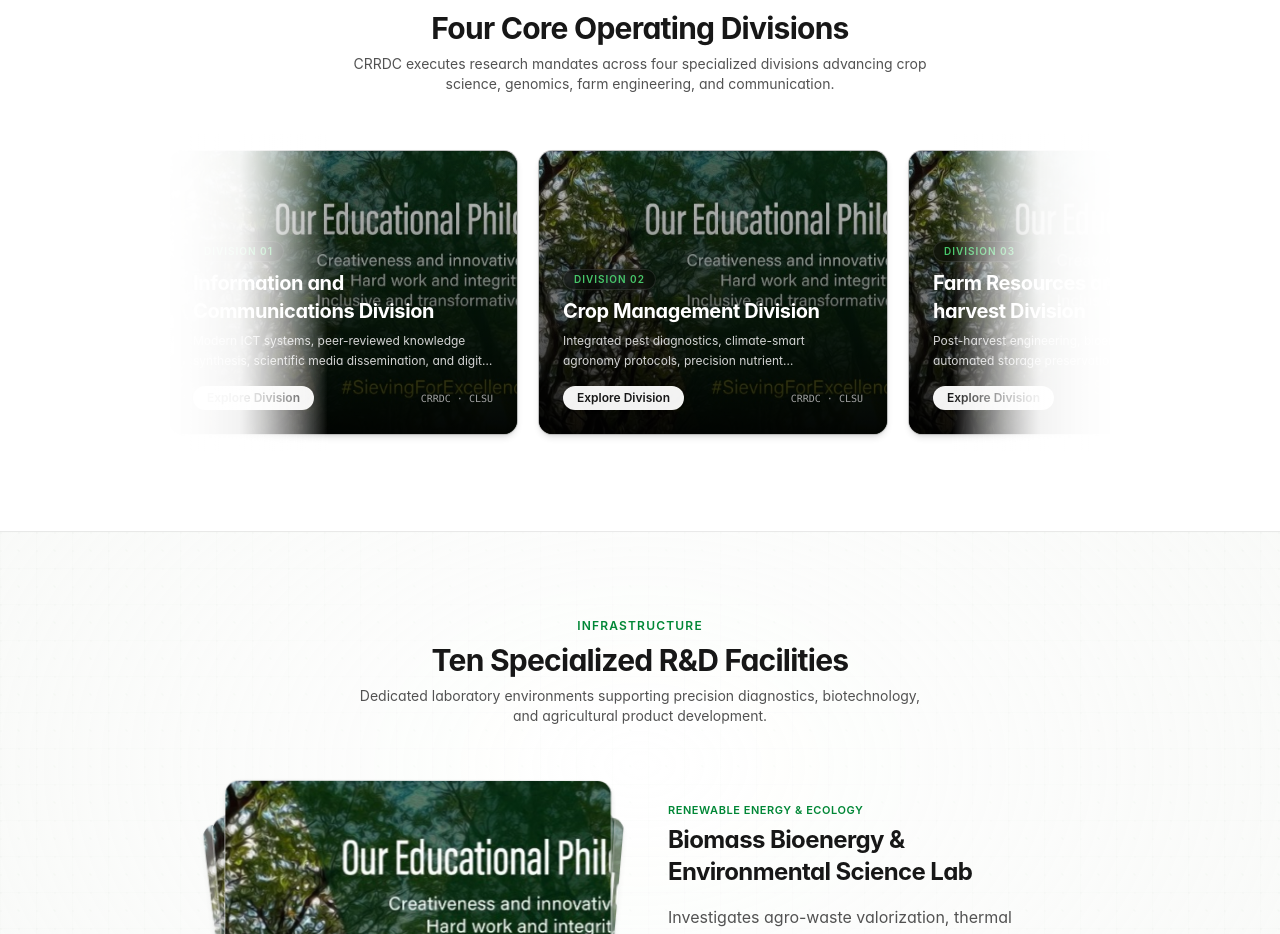
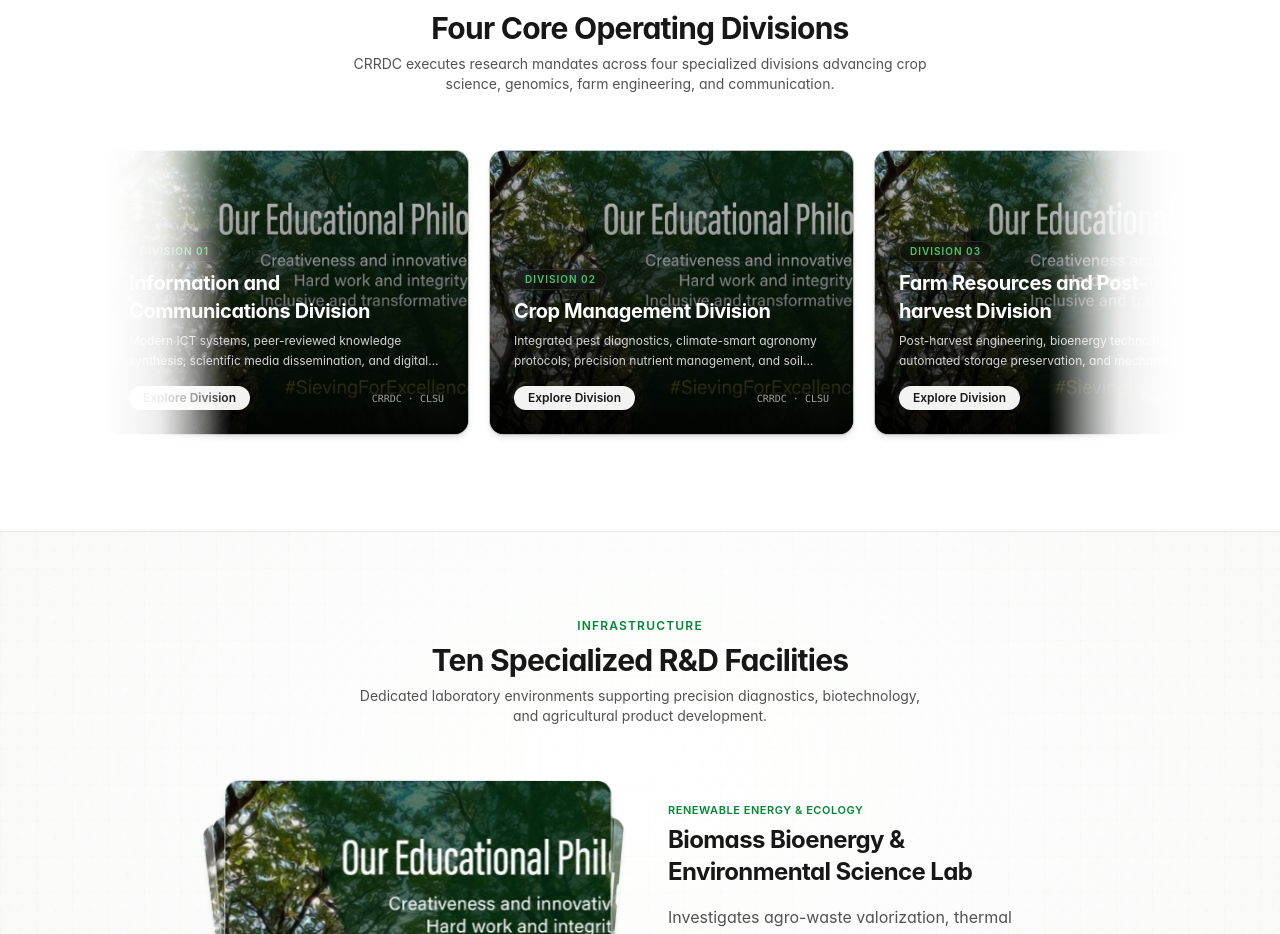
Before and after one commit to JohnDivina/CRRDC-Website, a Next.js app: page / in a window 1280 px wide. Shown: the part 804-1738 px from the top of the page. Built offline with nearby package versions, Linux system fonts and the light colour scheme.

Commit message:
Widen carousel rotation area to max-w-6xl with adjusted edge mask and card proportions

```diff
--- a/src/components/sections/Divisions.tsx
+++ b/src/components/sections/Divisions.tsx
@@ -54,7 +54,7 @@ export function Divisions() {
       </div>
 
       {/* Infinite Moving Cards with Faded Edges and Constant Smooth Motion */}
-      <div className="relative mx-auto max-w-5xl overflow-hidden px-4 sm:px-6">
+      <div className="relative mx-auto max-w-6xl overflow-hidden px-4 sm:px-6">
         <InfiniteMovingCards
           items={divisions}
           direction="left"
--- a/src/components/ui/infinite-moving-cards.tsx
+++ b/src/components/ui/infinite-moving-cards.tsx
@@ -228,13 +228,13 @@ export const InfiniteMovingCards = ({
   return (
     <div
       className={cn(
-        "relative z-20 w-full overflow-hidden [mask-image:linear-gradient(to_right,transparent,white_18%,white_82%,transparent)] [-webkit-mask-image:linear-gradient(to_right,transparent,white_18%,white_82%,transparent)]",
+        "relative z-20 w-full overflow-hidden [mask-image:linear-gradient(to_right,transparent,white_12%,white_88%,transparent)] [-webkit-mask-image:linear-gradient(to_right,transparent,white_12%,white_88%,transparent)]",
         className,
       )}
     >
-      {/* Deep soft gradient edge fade overlays pinned to outer boundaries */}
-      <div className="pointer-events-none absolute left-0 top-0 bottom-0 z-30 w-28 sm:w-44 bg-gradient-to-r from-white via-white/90 to-transparent" />
-      <div className="pointer-events-none absolute right-0 top-0 bottom-0 z-30 w-28 sm:w-44 bg-gradient-to-l from-white via-white/90 to-transparent" />
+      {/* Soft gradient edge fade overlays pinned to outer boundaries */}
+      <div className="pointer-events-none absolute left-0 top-0 bottom-0 z-30 w-20 sm:w-36 bg-gradient-to-r from-white via-white/85 to-transparent" />
+      <div className="pointer-events-none absolute right-0 top-0 bottom-0 z-30 w-20 sm:w-36 bg-gradient-to-l from-white via-white/85 to-transparent" />
 
       {/* Scrollable, draggable card container */}
       <div
@@ -271,7 +271,7 @@ export const InfiniteMovingCards = ({
             return (
               <li
                 key={`${item.title}-${idx}`}
-                className="group relative flex h-[270px] w-[280px] sm:h-[285px] sm:w-[330px] md:w-[350px] flex-shrink-0 flex-col justify-end overflow-hidden rounded-2xl border border-neutral-200/80 bg-neutral-900 p-6 shadow-md transition-all duration-300 hover:shadow-xl hover:border-neutral-300 cursor-pointer"
+                className="group relative flex h-[270px] w-[285px] sm:h-[285px] sm:w-[335px] md:w-[365px] flex-shrink-0 flex-col justify-end overflow-hidden rounded-2xl border border-neutral-200/80 bg-neutral-900 p-6 shadow-md transition-all duration-300 hover:shadow-xl hover:border-neutral-300 cursor-pointer"
                 onClick={(e) => {
                   if (hasDraggedRef.current) {
                     e.preventDefault();
```
